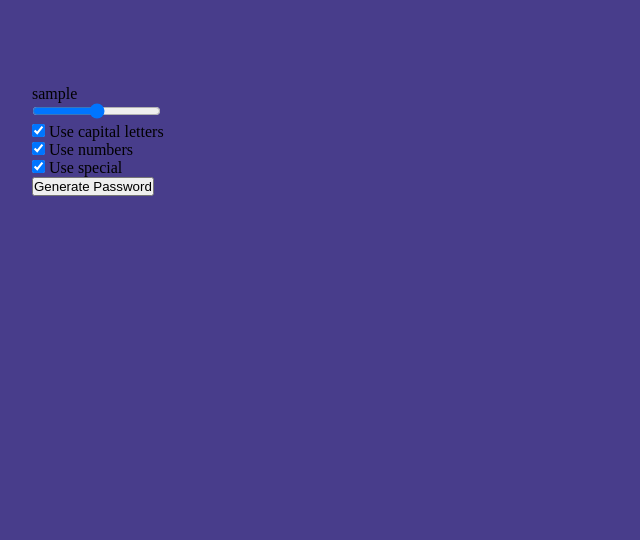
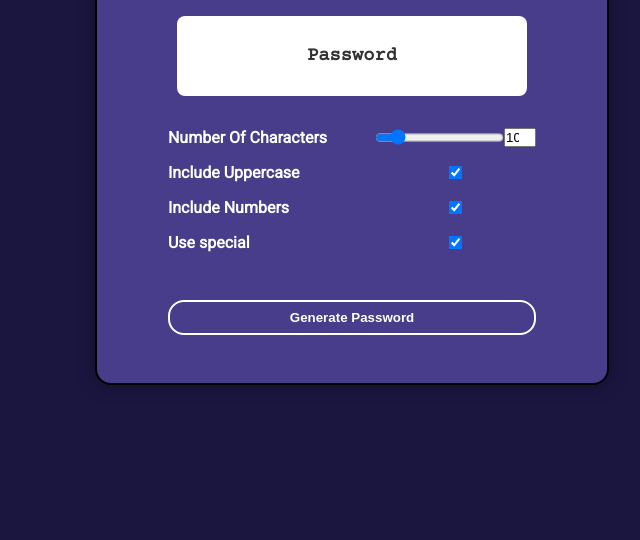
Before and after one commit to Maxtasy/password-generator, a plain HTML site: page index.html in a window 1280 px wide. Shown: the part 260-800 px from the top of the page, without its empty margins (288-928 px from the left). Drawn offline with nearby package versions, Linux system fonts and the light colour scheme.

Commit message:
Finish project

```diff
--- a/index.html
+++ b/index.html
@@ -4,23 +4,34 @@
     <meta charset="UTF-8">
     <meta name="viewport" content="width=device-width, initial-scale=1.0">
     <meta http-equiv="X-UA-Compatible" content="ie=edge">
+    <link href="https://fonts.googleapis.com/css?family=Roboto&display=swap" rel="stylesheet">
+    <link href="https://fonts.googleapis.com/css?family=Courier+Prime&display=swap" rel="stylesheet">
     <link rel="stylesheet" href="styles.css">
     <script src="script.js" defer></script>
     <title>Password Generator</title>
 </head>
 <body>
     <div class="container">
-        <div id="passwordOutput">sample</div>
-        <form>
-          <input type="range" name="length" id="length" min="4" max="32"><br>
-          <input type="checkbox" name="useCapital" id="useCapital" checked>
-          <label for="useCapital">Use capital letters</label><br>
-          <input type="checkbox" name="useNumbers" id="useNumbers" checked>
-          <label for="useNumbers">Use numbers</label><br>
-          <input type="checkbox" name="useSpecial" id="useSpecial" checked>
-          <label for="useSpecial">Use special</label><br>
-          <input type="button" value="Generate Password" onclick="generatePassword()">
-        </form>
-      </div>
+      <h1>Password Generator</h1>
+      <h3 class="passwordDisplay">Password</h3>
+      <form id="password-generator-form" class="form">
+        <label for="characterAmountNumber">Number Of Characters</label>
+        <div class="character-amount-container">
+          <input type="range" id="characterAmountRange" min="4" max="50" value="10">
+          <input type="number" class="number-input" id="characterAmountNumber" min="4" max="50" value="10">
+        </div>
+
+        <label for="includeUppercase">Include Uppercase</label>
+        <input type="checkbox" id="includeUppercase" checked>
+
+        <label for="includeNumbers">Include Numbers</label>
+        <input type="checkbox" id="includeNumbers" checked>
+
+        <label for="includeSymbols">Use special</label>
+        <input type="checkbox" id="includeSymbols" checked>
+
+        <button type="submit" class="btn" onsubmit="generatePassword()">Generate Password</button>
+      </form>
+    </div>
 </body>
 </html>
--- a/script.js
+++ b/script.js
@@ -1,19 +1,46 @@
-bigLetters = [];
+const characterAmountRange = document.querySelector("#characterAmountRange");
+const characterAmountNumber = document.querySelector("#characterAmountNumber");
+
+const passwordGeneratorForm = document.querySelector("#password-generator-form");
+
+characterAmountNumber.addEventListener("input", syncCharacterAmount);
+characterAmountRange.addEventListener("input", syncCharacterAmount);
+
+passwordGeneratorForm.addEventListener("submit", e => {
+    e.preventDefault();
+    const passwordDisplay = document.querySelector(".passwordDisplay");
+    const passwordCharacterAmount = document.querySelector("#characterAmountNumber").valueAsNumber;
+    const includeUppercase = document.querySelector("#includeUppercase").checked;
+    const includeNumbers = document.querySelector("#includeNumbers").checked;
+    const includeSymbols = document.querySelector("#includeSymbols").checked;
+
+    const password = generatePassword(passwordCharacterAmount, includeUppercase, includeNumbers, includeSymbols);
+
+    passwordDisplay.textContent = password;
+});
+
+function syncCharacterAmount(e) {
+    const value = e.target.value;
+    characterAmountRange.value = value;
+    characterAmountNumber.value = value;
+}
+
+const bigLetters = [];
 for (let i = 65; i <= 90; i++) {
     bigLetters.push(String.fromCharCode(i));
 }
 
-smallLetters = [];
+const smallLetters = [];
 for (let i = 97; i <= 122; i++) {
     smallLetters.push(String.fromCharCode(i));
 }
 
-numbers = [];
+const numbers = [];
 for (let i = 48; i <= 57; i++) {
     numbers.push(String.fromCharCode(i));
 }
 
-special = [];
+const special = [];
 for (let i = 33; i <= 47; i++) {
     special.push(String.fromCharCode(i));
 }
@@ -27,25 +54,19 @@ for (let i = 123; i <= 126; i++) {
     special.push(String.fromCharCode(i));
 }
 
-function generatePassword() {
-    const passwordOutput = document.querySelector("#passwordOutput");
-    const length = document.querySelector("#length").valueAsNumber;
-    const useCapital = document.querySelector("#useCapital").checked;
-    const useNumbers = document.querySelector("#useNumbers").checked;
-    const useSpecial = document.querySelector("#useSpecial").checked;
-
+function generatePassword(passwordCharacterAmount, includeUppercase, includeNumbers, includeSymbols) {
     let selection = smallLetters.slice();
 
-    if (useCapital) selection = selection.concat(bigLetters);
-    if (useNumbers) selection = selection.concat(numbers);
-    if (useSpecial) selection = selection.concat(special);
+    if (includeUppercase) selection = selection.concat(bigLetters);
+    if (includeNumbers) selection = selection.concat(numbers);
+    if (includeSymbols) selection = selection.concat(special);
 
-    generatedPassword = "";
+    let generatedPassword = "";
 
-    for (let i = 0; i < length; i++) {
+    for (let i = 0; i < passwordCharacterAmount; i++) {
         randomNumber = Math.floor((Math.random() * selection.length));
         generatedPassword += selection[randomNumber];
     }
 
-    passwordOutput.textContent = generatedPassword;
+    return generatedPassword;
 }
--- a/styles.css
+++ b/styles.css
@@ -5,18 +5,76 @@
 }
 
 body {
+    font-family: 'Roboto', sans-serif;
+    color: white;
+    background-color: #1B1640;
     height: 100vh;
     display: flex;
-    flex-direction: column;
-    background-color: darkslateblue;
     justify-content: center;
+    align-items: center;
 }
 
 .container {
-    width: 50%;
-    margin: 0 auto;
+    background-color: #483d8b;
+    border: 2px solid black;
+    box-shadow: 0 0 15px 5px rgba(0, 0, 0, 0.2);
+    border-radius: 1rem;
+    padding: 3rem;
     display: flex;
     flex-direction: column;
     justify-content: center;
-    justify-items: center;
+    align-items: center;
 }
+
+.form {
+    display: grid;
+    grid-template-columns: auto auto;
+    row-gap: 1rem;
+    column-gap: 3rem;
+    justify-content: center;
+    align-items: center;
+}
+
+label {
+    color: white;
+    font-weight: bold;
+}
+
+.character-amount-container {
+    display: flex;
+}
+
+.passwordDisplay {
+    font-family: 'Courier Prime', monospace;
+    margin: 2rem;
+    padding: 1rem;
+    color: #333;
+    background-color: white;
+    border-radius: .5rem;
+    height: 5rem;
+    width: 350px;
+    display: flex;
+    justify-content: center;
+    align-items: center;
+    word-break: break-all;
+}
+
+.number-input {
+    width: 2rem;
+}
+
+.btn {
+    grid-column: span 2;
+    color: white;
+    background-color: transparent;
+    border: 2px solid white;
+    padding: .5rem 1rem;
+    margin-top: 2rem;
+    font-weight: bold;
+    cursor: pointer;
+    border-radius: 1rem;
+}
+
+.btn:hover {
+    background-color: #FFFFFF33;
+}
```
